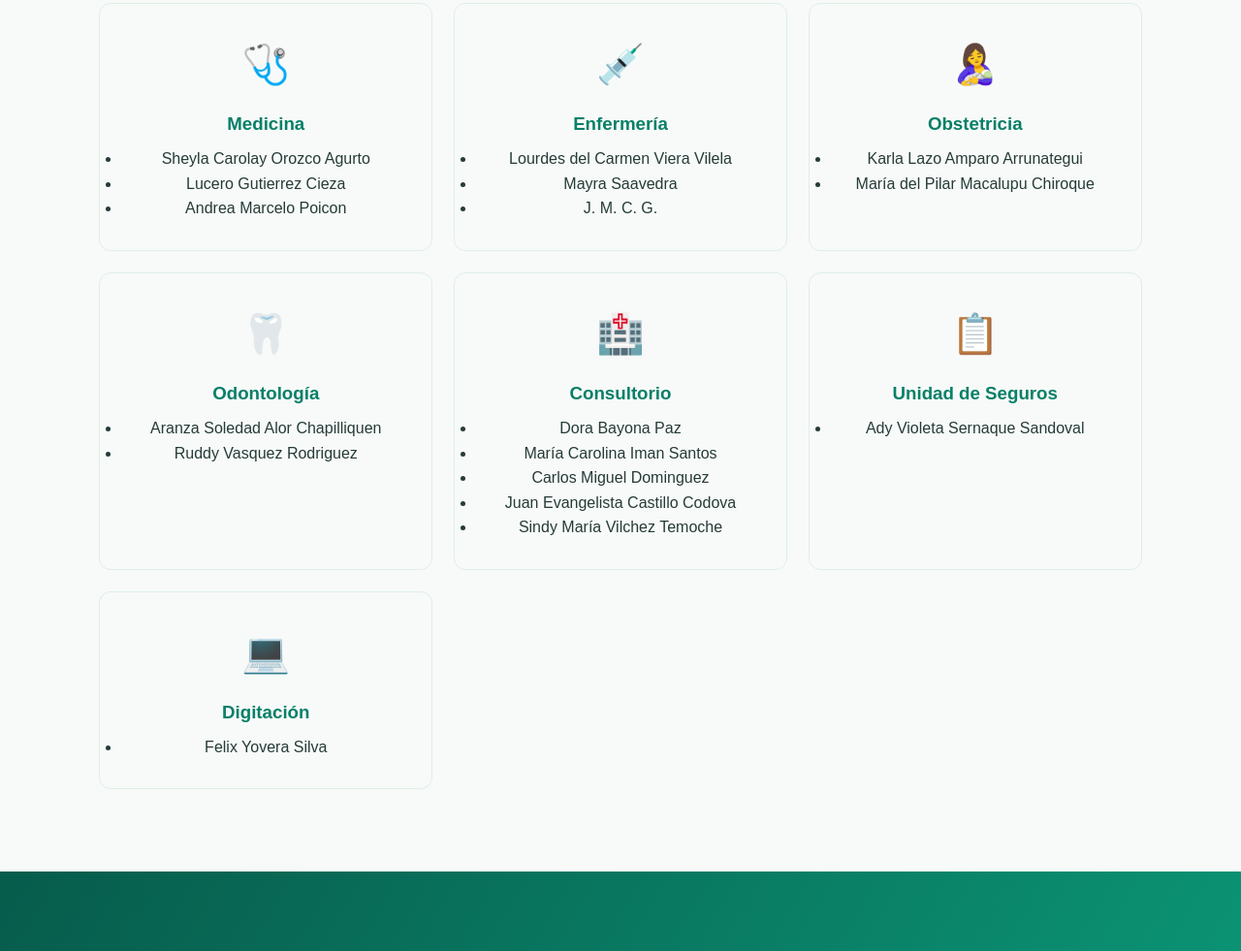
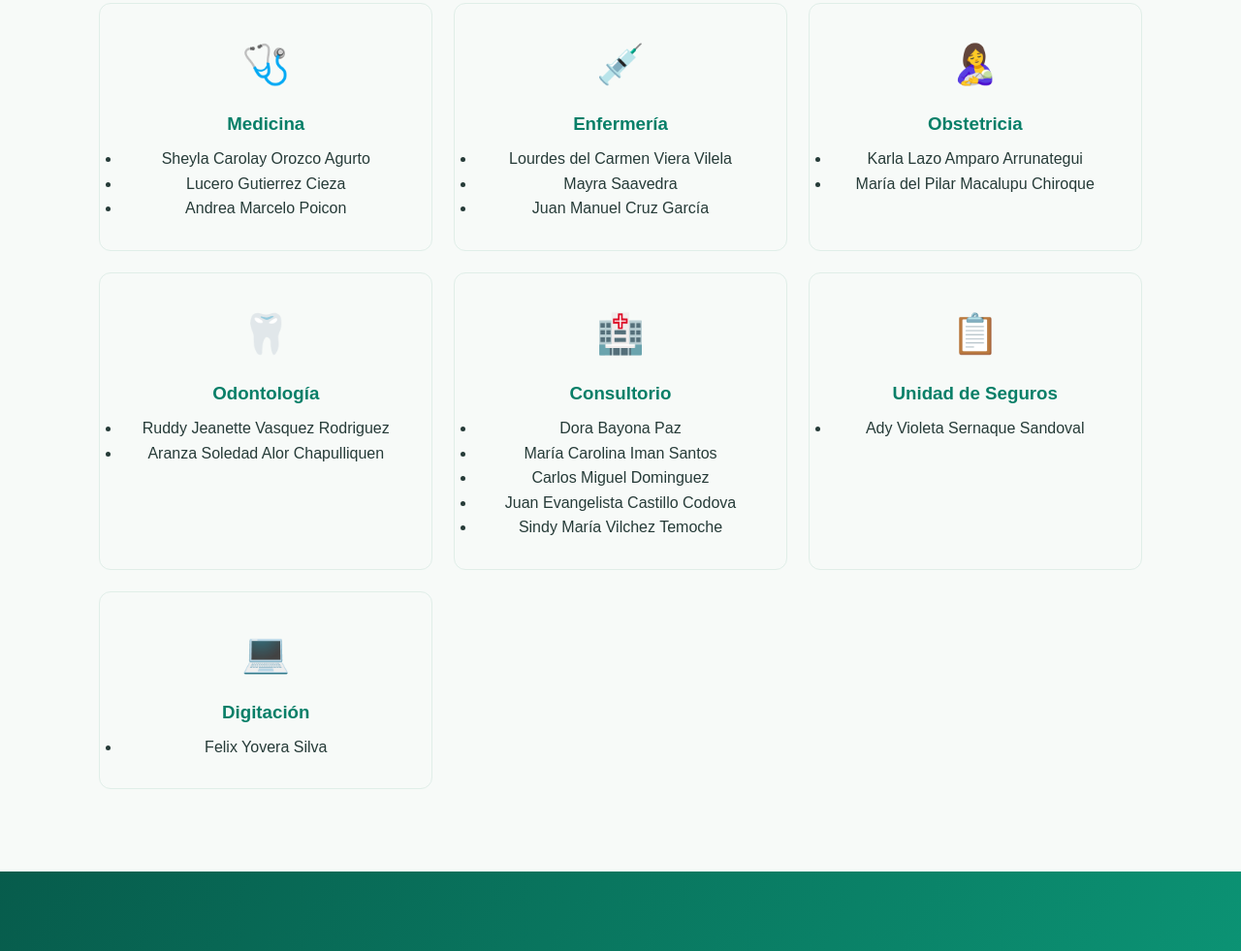
Before and after one commit to roberthsaulvillegasipanaque-wq/establecimiento-loma-negra-I-2., a plain HTML site: page index.html in a window 1280 px wide. Shown: the part 3032-4013 px from the top of the page at 97% size. Drawn offline with Linux system fonts and the light colour scheme.

Commit message:
Update index.html

```diff
--- a/index.html
+++ b/index.html
@@ -195,7 +195,7 @@
             <ul>
                 <li>Lourdes del Carmen Viera Vilela</li>
                 <li>Mayra Saavedra</li>
-                <li>J. M. C. G.</li>
+                <li>Juan Manuel Cruz García</li>
             </ul>
         </article>
 
@@ -214,12 +214,12 @@
             <div>🦷</div>
             <h3>Odontología</h3>
             <ul>
-                <li>Aranza Soledad Alor Chapilliquen</li>
-                <li>Ruddy Vasquez Rodriguez</li>
+                <li>Ruddy Jeanette Vasquez Rodriguez</li>
+                <li>Aranza Soledad Alor Chapulliquen</li>
             </ul>
         </article>
 
-        <!-- CONSULTORIO -->
+        <!-- ADMISÍON, TRÍAJE Y TOPICO -->
         <article class="service-card">
             <div>🏥</div>
             <h3>Consultorio</h3>
```
